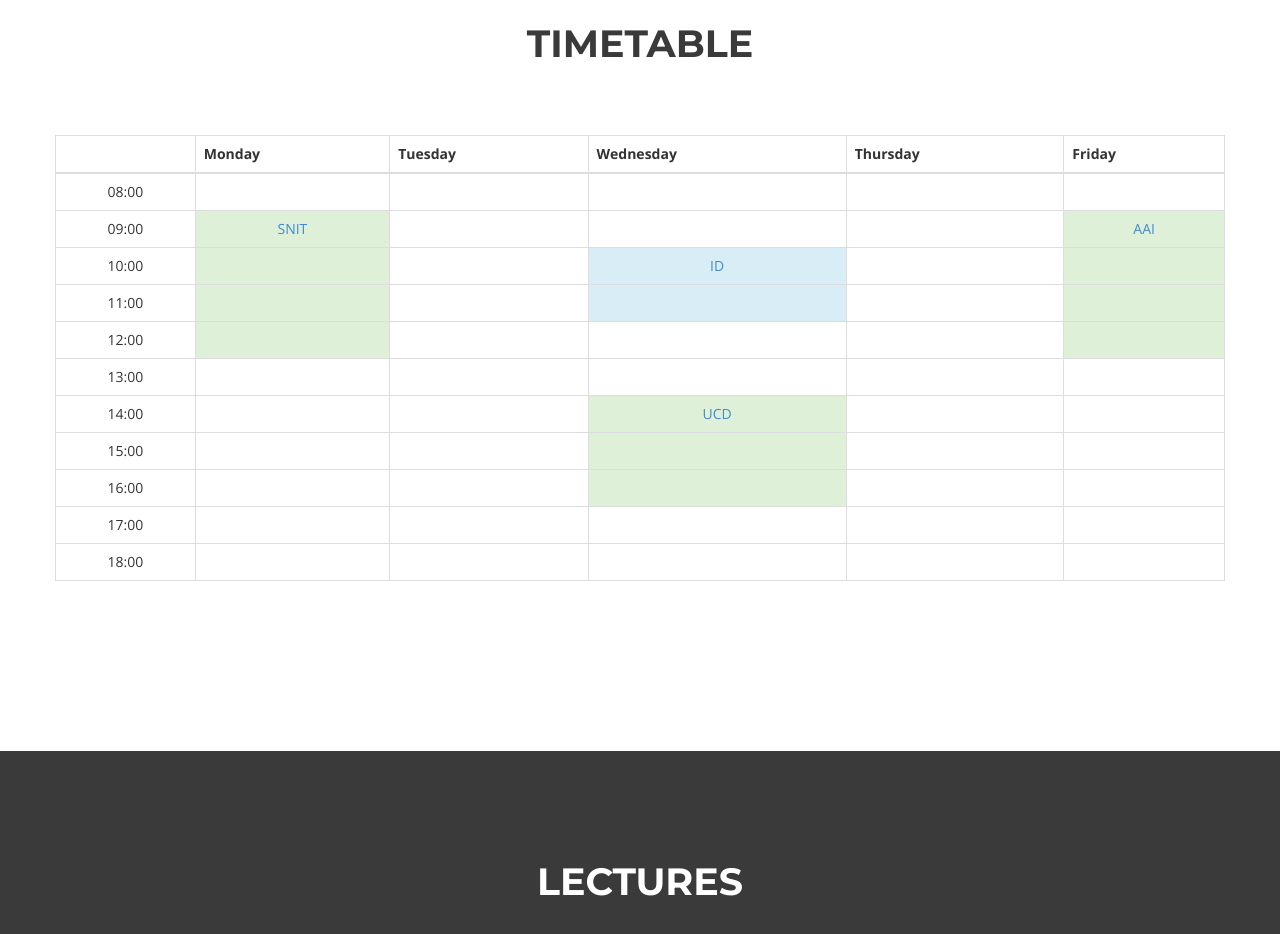
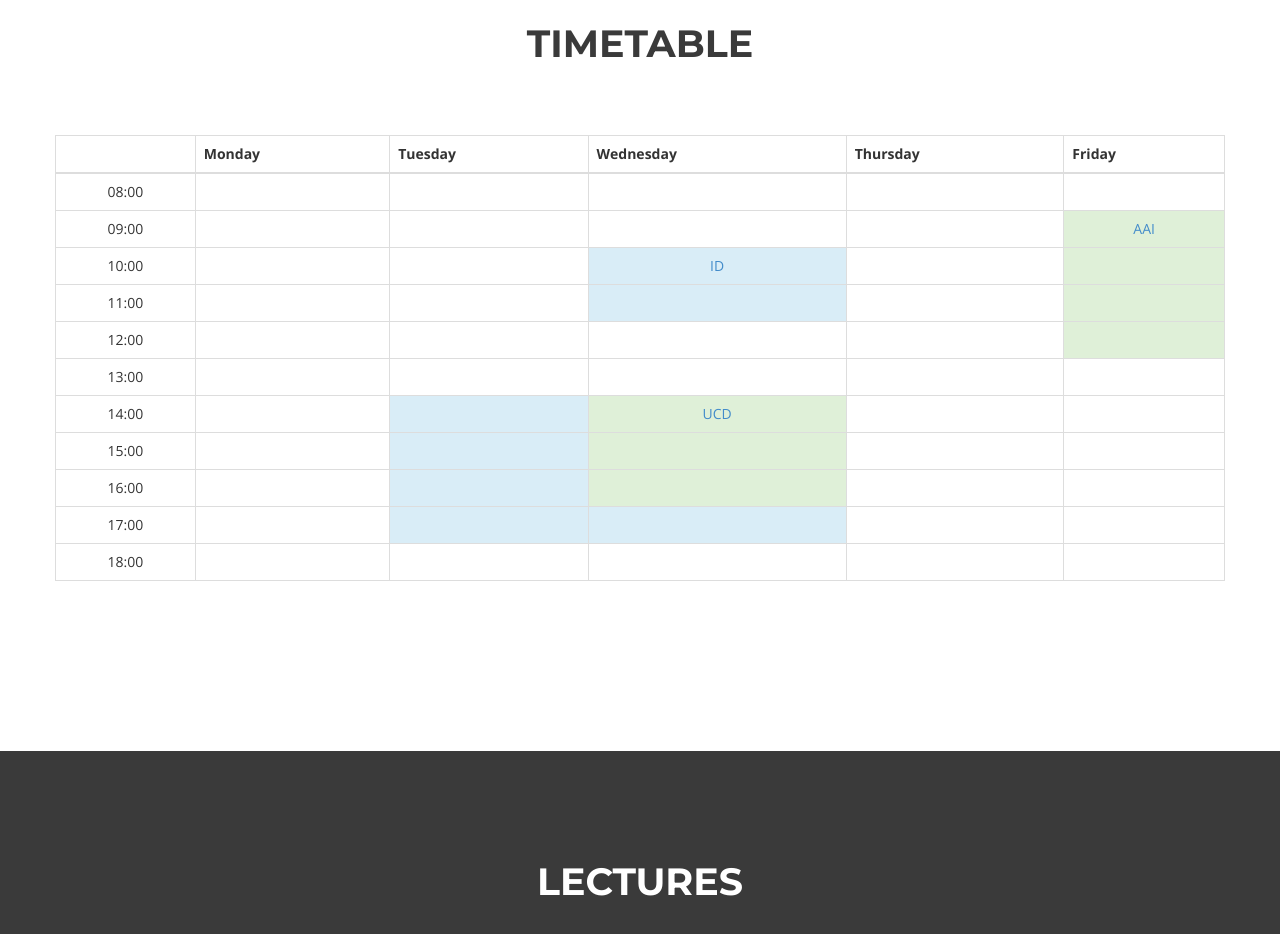
Before and after one commit to st4ple/uni, a plain HTML site: page index.html in a window 1280 px wide. Shown: the part 722-1656 px from the top of the page. Drawn offline with nearby package versions, Linux system fonts and the light colour scheme.

Commit message:
updated timetable

```diff
--- a/index.html
+++ b/index.html
@@ -74,15 +74,15 @@
                     </thead>
                     <tbody class="time">
                         <tr><td>08<span class="hidden-xs">:00</span></td><td></td><td></td><td></td><td></td><td></td></tr>
-                        <tr><td>09<span class="hidden-xs">:00</span></td><td class="success"><a href="#snit">SNIT</a></td><td></td><td></td><td></td><td class="success"><a href="#aai">AAI</a></td></tr>
-                        <tr><td>10<span class="hidden-xs">:00</span></td><td class="success"></td><td></td><td class="info"><a href="#id">ID</a></td><td></td><td class="success"></td></tr>
-                        <tr><td>11<span class="hidden-xs">:00</span></td><td class="success"></td><td></td><td class="info"></td><td></td><td class="success"></td></tr>
-                        <tr><td>12<span class="hidden-xs">:00</span></td><td class="success"></td><td></td><td></td><td></td><td class="success"></td></tr>
+                        <tr><td>09<span class="hidden-xs">:00</span></td><td></td><td></td><td></td><td></td><td class="success"><a href="#aai">AAI</a></td></tr>
+                        <tr><td>10<span class="hidden-xs">:00</span></td><td></td><td></td><td class="info"><a href="#id">ID</a></td><td></td><td class="success"></td></tr>
+                        <tr><td>11<span class="hidden-xs">:00</span></td><td></td><td></td><td class="info"></td><td></td><td class="success"></td></tr>
+                        <tr><td>12<span class="hidden-xs">:00</span></td><td></td><td></td><td></td><td></td><td class="success"></td></tr>
                         <tr><td>13<span class="hidden-xs">:00</span></td><td></td><td></td><td></td><td></td><td></td></tr>
-                        <tr><td>14<span class="hidden-xs">:00</span></td><td></td><td></td><td class="success"><a href="#ucd">UCD</a></td><td></td><td></td></tr>
-                        <tr><td>15<span class="hidden-xs">:00</span></td><td></td><td></td><td class="success"></td><td></td><td></td></tr>
-                        <tr><td>16<span class="hidden-xs">:00</span></td><td></td><td></td><td class="success"></td><td></td><td></td></tr>
-                        <tr><td>17<span class="hidden-xs">:00</span></td><td></td><td></td><td></td><td></td><td></td></tr>
+                        <tr><td>14<span class="hidden-xs">:00</span></td><td></td><td class="info"><a href="#ds"></a></td><td class="success"><a href="#ucd">UCD</a></td><td></td><td></td></tr>
+                        <tr><td>15<span class="hidden-xs">:00</span></td><td></td><td class="info"></td><td class="success"></td><td></td><td></td></tr>
+                        <tr><td>16<span class="hidden-xs">:00</span></td><td></td><td class="info"></td><td class="success"></td><td></td><td></td></tr>
+                        <tr><td>17<span class="hidden-xs">:00</span></td><td></td><td class="info"></td><td class="info"></td><td></td><td></td></tr>
                         <tr><td>18<span class="hidden-xs">:00</span></td><td></td><td></td><td></td><td></td><td></td></tr>
                     </tbody>
                 </table>
```
